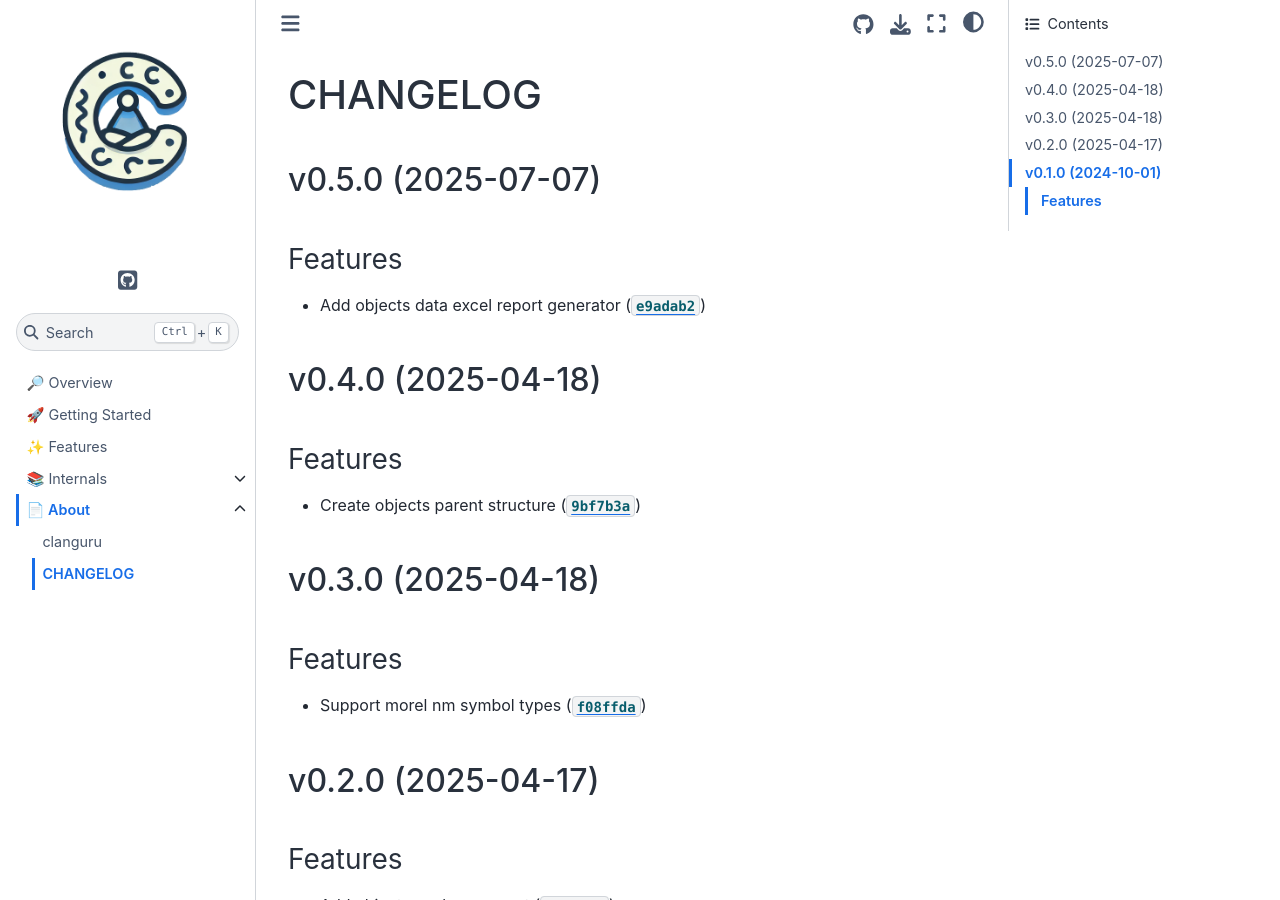
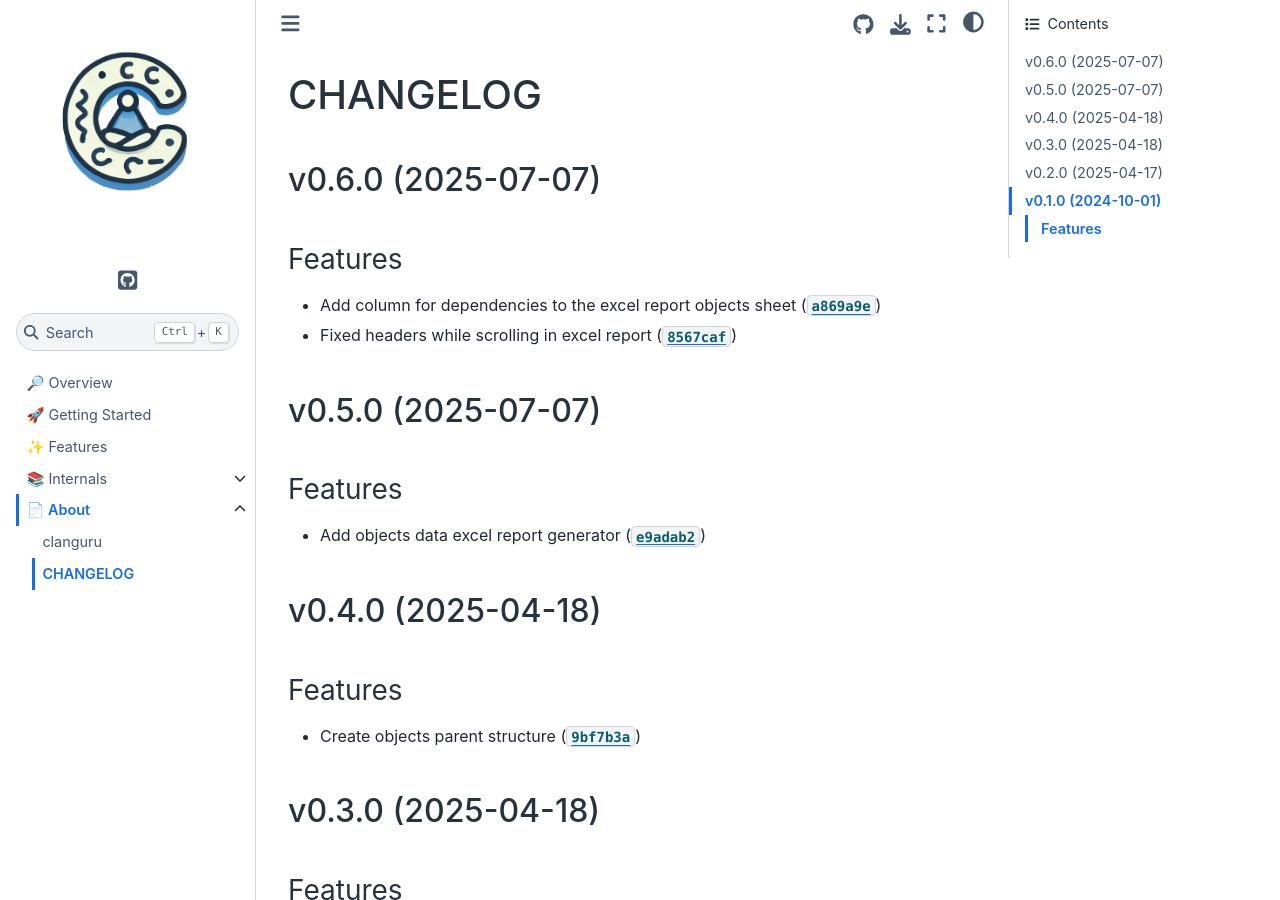
Before and after one commit to cuinixam/clanguru, a Sphinx documentation site: the page built from docs/about/_changelog.md, in a window 1280 px wide and 900 px high. Built offline with Sphinx 7.4.7 and the Sphinx Book theme 1.1.4, drawn with Linux system fonts in a browser that asks for light colours.

Commit message:
0.6.0
Automatically generated by python-semantic-release

```diff
--- a/CHANGELOG.md
+++ b/CHANGELOG.md
@@ -1,4 +1,15 @@
 # CHANGELOG
+
+
+## v0.6.0 (2025-07-07)
+
+### Features
+
+- Add column for dependencies to the excel report objects sheet
+  ([`a869a9e`](https://github.com/cuinixam/clanguru/commit/a869a9e8e31adf0f8d047dc87a6fca2f318073e3))
+
+- Fixed headers while scrolling in excel report
+  ([`8567caf`](https://github.com/cuinixam/clanguru/commit/8567caf244b3f854701eb74cea32e0bc166c2232))
 
 
 ## v0.5.0 (2025-07-07)
--- a/docs/conf.py
+++ b/docs/conf.py
@@ -17,7 +17,7 @@ for path in ["src", "tests"]:
 project = "clanguru"
 copyright = "2024, cuinixam"
 author = "cuinixam"
-release = "0.5.0"
+release = "0.6.0"
 
 # -- General configuration ---------------------------------------------------
 # https://www.sphinx-doc.org/en/master/usage/configuration.html#general-configuration
--- a/pyproject.toml
+++ b/pyproject.toml
@@ -4,7 +4,7 @@ requires = [ "setuptools" ]
 
 [project]
 name = "clanguru"
-version = "0.5.0"
+version = "0.6.0"
 description = "C language utils and tools based on the clang and binutils modules."
 readme = "README.md"
 license = { text = "MIT" }
--- a/src/clanguru/__init__.py
+++ b/src/clanguru/__init__.py
@@ -1 +1 @@
-__version__ = "0.5.0"
+__version__ = "0.6.0"
```
Also changed, not shown: 1 other file.
